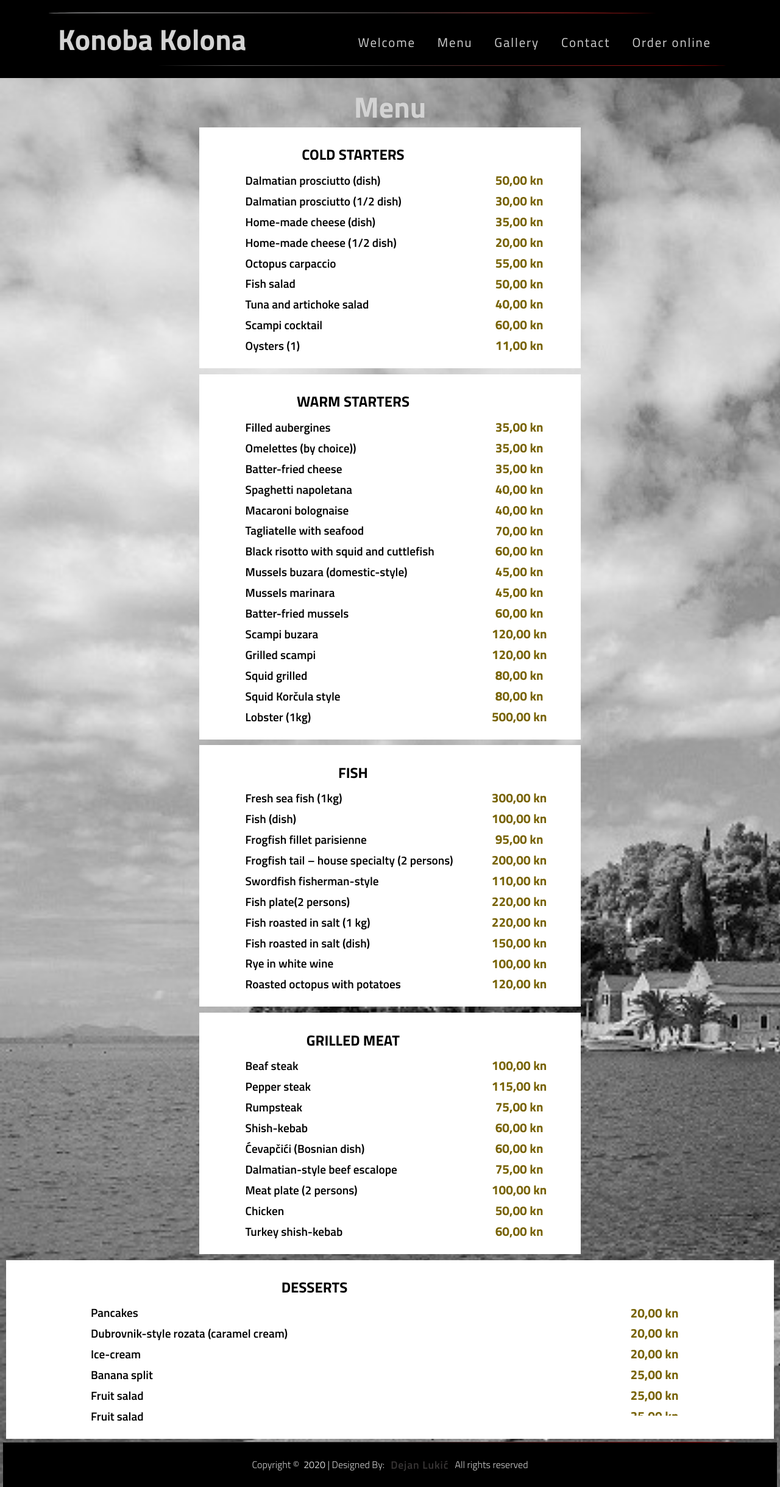
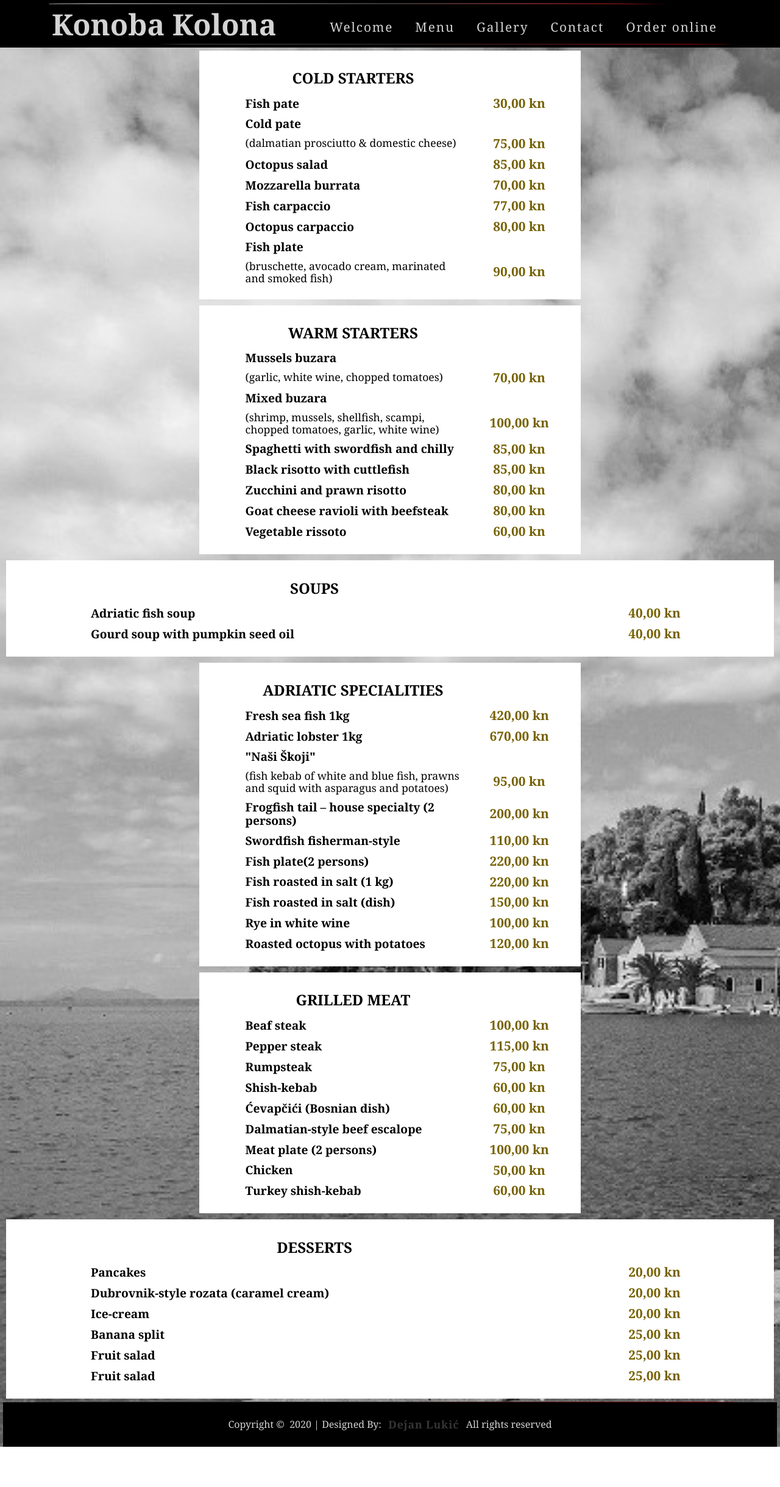
Before and after one commit to DejanSheki/Kolona, a PHP site: page /menu.php in a window 1280 px wide. Shown: the whole page at 61% size. After the commit the page ends 2373 px from the top, so only its background shows below. Run offline with PHP 8.4, Linux system fonts and the light colour scheme; some libraries are stand-ins or nearby versions.

Commit message:
sitne prepravke

```diff
--- a/cart.php
+++ b/cart.php
@@ -16,7 +16,10 @@
 
     <link rel="stylesheet" href="css/normalize.css">
     <link href="css/style.css" type="text/css" rel="stylesheet">
+    <link rel="stylesheet" href="https://unpkg.com/aos@next/dist/aos.css" />
     <link href="https://fonts.googleapis.com/css2?family=Titillium+Web:ital,wght@0,200;0,300;0,400;0,600;0,700;0,900;1,200;1,300;1,400;1,600;1,700&display=swap" rel="stylesheet">
+    <link href="https://fonts.googleapis.com/css2?family=Varela&display=swap" rel="stylesheet">
+    <link href="https://fonts.googleapis.com/css2?family=Noto+Serif:ital,wght@0,400;0,700;1,400;1,700&display=swap" rel="stylesheet">
 
     <script src="https://kit.fontawesome.com/ccf2869940.js" crossorigin="anonymous"></script>
     <script src="https://ajax.googleapis.com/ajax/libs/jquery/1.11.0/jquery.min.js"></script>
--- a/contact.php
+++ b/contact.php
@@ -19,11 +19,10 @@
     <link rel="stylesheet" href="https://unpkg.com/aos@next/dist/aos.css" />
     <link href="https://fonts.googleapis.com/css2?family=Titillium+Web:ital,wght@0,200;0,300;0,400;0,600;0,700;0,900;1,200;1,300;1,400;1,600;1,700&display=swap" rel="stylesheet">
     <link href="https://fonts.googleapis.com/css2?family=Varela&display=swap" rel="stylesheet">
+    <link href="https://fonts.googleapis.com/css2?family=Noto+Serif:ital,wght@0,400;0,700;1,400;1,700&display=swap" rel="stylesheet">
 
     <script src="https://kit.fontawesome.com/ccf2869940.js" crossorigin="anonymous"></script>
-	<script src="https://ajax.googleapis.com/ajax/libs/jquery/1.11.0/jquery.min.js"></script>
-	<script src="https://code.jquery.com/jquery-3.5.1.min.js"></script>
-
+    <script src="https://ajax.googleapis.com/ajax/libs/jquery/1.11.0/jquery.min.js"></script>
 </head>
 <body>
 	<?php include('templates/header.php'); ?>
--- a/css/style.css
+++ b/css/style.css
@@ -7,7 +7,7 @@
 body {
     background-color: #000000;
     margin: 0;
-    font-family: 'Titillium Web', sans-serif;
+    font-family: 'Noto Serif', serif;
 }
 
 p {
@@ -40,7 +40,7 @@
     width: 100%;
     background: #000000;
     color: rgb(211, 211, 211);
-    padding: 15px;
+    padding: 5px;
     display: flex;
     justify-content: space-between;
     align-items: center;
@@ -48,7 +48,7 @@
 
 .head {
     background-color: #000000;
-    padding: 20px 80px 20px 80px;
+    padding: 5px 80px 5px 80px;
     width: 100%;
     position: fixed;
     position: sticky;
@@ -57,6 +57,7 @@
 }
 
 .head h1 {
+    font-family: 'Noto Serif', serif;
     padding: 0;
 }
 
@@ -77,13 +78,19 @@
     color: rgb(211, 211, 211);
     font-weight: 500;
 }
-
-.nav li a:hover {
+.active,
+.activea:hover {
     color: rgb(211, 211, 211);
     border-bottom: 1px solid rgb(211, 211, 211);
     border-top: 1px solid rgb(211, 211, 211);
     border-radius: 10%;
 }
+/*.nav li a:hover {
+    color: rgb(211, 211, 211);
+    border-bottom: 1px solid rgb(211, 211, 211);
+    border-top: 1px solid rgb(211, 211, 211);
+    border-radius: 10%;
+}*/
 
 
 /* hamburger */
@@ -139,9 +146,11 @@
     position: relative;
     display: block;
     top: 80%;
-    font-size: 3em;
+    font-size: 3.3em;
     color: #fff;
+    letter-spacing: 0.4em;
 }
+
 
 
 /*the content*/
@@ -702,6 +711,7 @@
 .gallery {
     display: flex;
     padding: 20px;
+    padding-top: 0;
     flex-wrap: wrap;
 }
 
@@ -761,6 +771,15 @@
     align-self: center;
     font-size: 1.5em;
 }
+.bracket {
+    color: rgb(0, 0, 0);
+    font-weight: 500;
+    font-size: 1.1em;
+    grid-column-end: 3;
+    justify-self: baseline;
+    margin: 5px;
+}
+
 
 .menu_span {
     color: rgb(0, 0, 0);
@@ -781,6 +800,7 @@
     align-self: center;
     margin: 5px;
 }
+/* dashboard */
 
 .dashboard {
     background-color: rgb(255, 255, 255);
@@ -1010,6 +1030,10 @@
     .head h1 {
         font-size: 25px;
     }
+    .parallax h1 {
+
+        letter-spacing: 0.1em;
+    }
     .cont p {
         line-height: 1.1;
     }
--- a/gallery.php
+++ b/gallery.php
@@ -19,6 +19,7 @@
     <link rel="stylesheet" href="https://unpkg.com/aos@next/dist/aos.css" />
     <link href="https://fonts.googleapis.com/css2?family=Titillium+Web:ital,wght@0,200;0,300;0,400;0,600;0,700;0,900;1,200;1,300;1,400;1,600;1,700&display=swap" rel="stylesheet">
     <link href="https://fonts.googleapis.com/css2?family=Varela&display=swap" rel="stylesheet">
+    <link href="https://fonts.googleapis.com/css2?family=Noto+Serif:ital,wght@0,400;0,700;1,400;1,700&display=swap" rel="stylesheet">
 
     <script src="https://kit.fontawesome.com/ccf2869940.js" crossorigin="anonymous"></script>
     <script src="https://ajax.googleapis.com/ajax/libs/jquery/1.11.0/jquery.min.js"></script>
--- a/index.php
+++ b/index.php
@@ -22,6 +22,7 @@
     <link rel="stylesheet" href="https://unpkg.com/aos@next/dist/aos.css" />
     <link href="https://fonts.googleapis.com/css2?family=Titillium+Web:ital,wght@0,200;0,300;0,400;0,600;0,700;0,900;1,200;1,300;1,400;1,600;1,700&display=swap" rel="stylesheet">
     <link href="https://fonts.googleapis.com/css2?family=Varela&display=swap" rel="stylesheet">
+    <link href="https://fonts.googleapis.com/css2?family=Noto+Serif:ital,wght@0,400;0,700;1,400;1,700&display=swap" rel="stylesheet">
 
     <script src="https://kit.fontawesome.com/ccf2869940.js" crossorigin="anonymous"></script>
     <script src="https://ajax.googleapis.com/ajax/libs/jquery/1.11.0/jquery.min.js"></script>
--- a/login.php
+++ b/login.php
@@ -16,7 +16,10 @@
 
     <link rel="stylesheet" href="css/normalize.css">
     <link href="css/style.css" type="text/css" rel="stylesheet">
+    <link rel="stylesheet" href="https://unpkg.com/aos@next/dist/aos.css" />
     <link href="https://fonts.googleapis.com/css2?family=Titillium+Web:ital,wght@0,200;0,300;0,400;0,600;0,700;0,900;1,200;1,300;1,400;1,600;1,700&display=swap" rel="stylesheet">
+    <link href="https://fonts.googleapis.com/css2?family=Varela&display=swap" rel="stylesheet">
+    <link href="https://fonts.googleapis.com/css2?family=Noto+Serif:ital,wght@0,400;0,700;1,400;1,700&display=swap" rel="stylesheet">
 
     <script src="https://kit.fontawesome.com/ccf2869940.js" crossorigin="anonymous"></script>
     <script src="https://ajax.googleapis.com/ajax/libs/jquery/1.11.0/jquery.min.js"></script>
--- a/menu.php
+++ b/menu.php
@@ -19,6 +19,7 @@
     <link rel="stylesheet" href="https://unpkg.com/aos@next/dist/aos.css" />
     <link href="https://fonts.googleapis.com/css2?family=Titillium+Web:ital,wght@0,200;0,300;0,400;0,600;0,700;0,900;1,200;1,300;1,400;1,600;1,700&display=swap" rel="stylesheet">
     <link href="https://fonts.googleapis.com/css2?family=Varela&display=swap" rel="stylesheet">
+    <link href="https://fonts.googleapis.com/css2?family=Noto+Serif:ital,wght@0,400;0,700;1,400;1,700&display=swap" rel="stylesheet">
 
     <script src="https://kit.fontawesome.com/ccf2869940.js" crossorigin="anonymous"></script>
     <script src="https://ajax.googleapis.com/ajax/libs/jquery/1.11.0/jquery.min.js"></script>
@@ -27,43 +28,38 @@
 	<?php include('templates/header.php'); ?>
 
 	<div class="container">
-        <div><h1>Menu</h1></div>
+
 		<div class="contwrap">
 			<div class="menu" data-aos="zoom-in-up" data-aos-duration="1500">
                 <h2 class="center">COLD STARTERS</h2>
-                <p class="menu_span">Dalmatian prosciutto (dish)</p><p class="menu_price">50,00 kn</p>
-                <p class="menu_span">Dalmatian prosciutto (1/2 dish)</p><p class="menu_price">30,00 kn</p>
-                <p class="menu_span">Home-made cheese (dish)</p><p class="menu_price">35,00 kn</p>
-                <p class="menu_span">Home-made cheese (1/2 dish)</p><p class="menu_price">20,00 kn</p>
-                <p class="menu_span">Octopus carpaccio</p><p class="menu_price">55,00 kn</p>
-                <p class="menu_span">Fish salad</p><p class="menu_price">50,00 kn</p>
-                <p class="menu_span">Tuna and artichoke salad</p><p class="menu_price">40,00 kn</p>
-                <p class="menu_span">Scampi cocktail</p><p class="menu_price">60,00 kn</p>
-                <p class="menu_span">Oysters (1)</p><p class="menu_price">11,00 kn</p>
+                <p class="menu_span">Fish pate</p><p class="menu_price">30,00 kn</p>
+                <p class="menu_span">Cold pate</p><p class="bracket"> (dalmatian prosciutto & domestic cheese)</p><p class="menu_price">75,00 kn</p>
+                <p class="menu_span">Octopus salad</p><p class="menu_price">85,00 kn</p>
+                <p class="menu_span">Mozzarella burrata</p><p class="menu_price">70,00 kn</p>
+                <p class="menu_span">Fish carpaccio</p><p class="menu_price">77,00 kn</p>
+                <p class="menu_span">Octopus carpaccio</p><p class="menu_price">80,00 kn</p>
+                <p class="menu_span">Fish plate</p><p class="bracket"> (bruschette, avocado cream, marinated and smoked fish)</p><p class="menu_price">90,00 kn</p>
             </div>
             <div class="menu" data-aos="zoom-in-up" data-aos-duration="1500">
             <h2 class="center">WARM STARTERS</h2>
-                <p class="menu_span">Filled aubergines</p><p class="menu_price">35,00 kn</p>
-                <p class="menu_span">Omelettes (by choice))</p><p class="menu_price">35,00 kn</p>
-                <p class="menu_span">Batter-fried cheese</p><p class="menu_price">35,00 kn</p>
-                <p class="menu_span">Spaghetti napoletana</p><p class="menu_price">40,00 kn</p>
-                <p class="menu_span">Macaroni  bolognaise</p><p class="menu_price">40,00 kn</p>
-                <p class="menu_span">Tagliatelle with seafood</p><p class="menu_price">70,00 kn</p>
-                <p class="menu_span">Black risotto with squid and cuttlefish</p><p class="menu_price">60,00 kn</p>
-                <p class="menu_span">Mussels buzara (domestic-style)</p><p class="menu_price">45,00 kn</p>
-                <p class="menu_span">Mussels  marinara</p><p class="menu_price">45,00 kn</p>
-                <p class="menu_span">Batter-fried mussels</p><p class="menu_price">60,00 kn</p>
-                <p class="menu_span">Scampi buzara</p><p class="menu_price">120,00 kn</p>
-                <p class="menu_span">Grilled scampi</p><p class="menu_price">120,00 kn</p>
-                <p class="menu_span">Squid grilled</p><p class="menu_price">80,00 kn</p>
-                <p class="menu_span">Squid Korčula style</p><p class="menu_price">80,00 kn</p>
-                <p class="menu_span">Lobster (1kg)</p><p class="menu_price">500,00 kn</p>
+                <p class="menu_span">Mussels buzara</p><p class="bracket"> (garlic, white wine, chopped tomatoes)</p><p class="menu_price">70,00 kn</p>
+                <p class="menu_span">Mixed buzara</p><p class="bracket"> (shrimp, mussels, shellfish, scampi, chopped tomatoes, garlic, white wine)</p><p class="menu_price">100,00 kn</p>
+                <p class="menu_span">Spaghetti with swordfish and chilly</p><p class="menu_price">85,00 kn</p>
+                <p class="menu_span">Black risotto with cuttlefish</p><p class="menu_price">85,00 kn</p>
+                <p class="menu_span">Zucchini and prawn risotto</p><p class="menu_price">80,00 kn</p>
+                <p class="menu_span">Goat cheese ravioli with beefsteak</p><p class="menu_price">80,00 kn</p>
+                <p class="menu_span">Vegetable rissoto</p><p class="menu_price">60,00 kn</p>
+            </div>
+            <div class="menu dessert" data-aos="zoom-in" data-aos-duration="1500">
+                <h2 class="center">SOUPS</h2>
+                <p class="menu_span">Adriatic fish soup</p><p class="menu_price">40,00 kn</p>
+                <p class="menu_span">Gourd soup with pumpkin seed oil</p><p class="menu_price">40,00 kn</p>
             </div>
             <div class="menu" data-aos="zoom-in-up" data-aos-duration="1500">
-                <h2 class="center">FISH</h2>
-                <p class="menu_span">Fresh sea fish (1kg)</p><p class="menu_price">300,00 kn</p>
-                <p class="menu_span">Fish (dish)</p><p class="menu_price">100,00 kn</p>
-                <p class="menu_span">Frogfish fillet parisienne</p><p class="menu_price">95,00 kn</p>
+                <h2 class="center">ADRIATIC SPECIALITIES</h2>
+                <p class="menu_span">Fresh sea fish 1kg</p><p class="menu_price">420,00 kn</p>
+                <p class="menu_span">Adriatic lobster 1kg</p><p class="menu_price">670,00 kn</p>
+                <p class="menu_span">"Naši Škoji"</p><p class="bracket">(fish kebab of white and blue fish, prawns and squid with asparagus and potatoes)</p><p class="menu_price">95,00 kn</p>
                 <p class="menu_span">Frogfish tail – house specialty (2 persons)</p><p class="menu_price">200,00 kn</p>
                 <p class="menu_span">Swordfish fisherman-style</p><p class="menu_price">110,00 kn</p>
                 <p class="menu_span">Fish plate(2 persons)</p><p class="menu_price">220,00 kn</p>
--- a/orderonline.php
+++ b/orderonline.php
@@ -16,7 +16,10 @@
 
     <link rel="stylesheet" href="css/normalize.css">
     <link href="css/style.css" type="text/css" rel="stylesheet">
+    <link rel="stylesheet" href="https://unpkg.com/aos@next/dist/aos.css" />
     <link href="https://fonts.googleapis.com/css2?family=Titillium+Web:ital,wght@0,200;0,300;0,400;0,600;0,700;0,900;1,200;1,300;1,400;1,600;1,700&display=swap" rel="stylesheet">
+    <link href="https://fonts.googleapis.com/css2?family=Varela&display=swap" rel="stylesheet">
+    <link href="https://fonts.googleapis.com/css2?family=Noto+Serif:ital,wght@0,400;0,700;1,400;1,700&display=swap" rel="stylesheet">
 
     <script src="https://kit.fontawesome.com/ccf2869940.js" crossorigin="anonymous"></script>
     <script src="https://ajax.googleapis.com/ajax/libs/jquery/1.11.0/jquery.min.js"></script>
--- a/script/main.js
+++ b/script/main.js
@@ -5,3 +5,17 @@
         $('.responsive-menu').slideToggle();
     });
 });
+
+// active hover //
+
+var header = document.getElementById("active");
+var btns = header.getElementsByClassName("activea");
+for (var i = 0; i < btns.length; i++) {
+    btns[i].addEventListener("click", function() {
+        var current = document.getElementsByClassName("active");
+        if (current.length > 0) {
+            current[0].className = current[0].className.replace(" active", "");
+        }
+        this.className += " active";
+    });
+}
--- a/signup.php
+++ b/signup.php
@@ -5,7 +5,7 @@
     <meta name="viewport" content="width=device-width, initial-scale=1.0">
     <meta http-equiv="X-UA-Compatible" content="IE=edge">
 
-<title>Konoba Kolona | Cavtat</title>
+    <title>Konoba Kolona | Cavtat</title>
 
     <meta name="description" content="Restaurant, Cavtat, Seafood">
     <meta name="author" content="Dejan Lukic">
@@ -16,7 +16,10 @@
 
     <link rel="stylesheet" href="css/normalize.css">
     <link href="css/style.css" type="text/css" rel="stylesheet">
+    <link rel="stylesheet" href="https://unpkg.com/aos@next/dist/aos.css" />
     <link href="https://fonts.googleapis.com/css2?family=Titillium+Web:ital,wght@0,200;0,300;0,400;0,600;0,700;0,900;1,200;1,300;1,400;1,600;1,700&display=swap" rel="stylesheet">
+    <link href="https://fonts.googleapis.com/css2?family=Varela&display=swap" rel="stylesheet">
+    <link href="https://fonts.googleapis.com/css2?family=Noto+Serif:ital,wght@0,400;0,700;1,400;1,700&display=swap" rel="stylesheet">
 
     <script src="https://kit.fontawesome.com/ccf2869940.js" crossorigin="anonymous"></script>
     <script src="https://ajax.googleapis.com/ajax/libs/jquery/1.11.0/jquery.min.js"></script>
--- a/templates/header.php
+++ b/templates/header.php
@@ -6,12 +6,12 @@
             <h1>Konoba Kolona</h1>
             <nav>
                 <div class="nav">
-                    <ul>
-                        <li><a href="index.php">Welcome</a></li>
-                        <li><a href="menu.php">Menu</a></li>
-                        <li><a href="gallery.php">Gallery</a></li>
-                        <li><a href="contact.php">Contact</a></li>
-                        <li><a href="login.php">Order online</a></li>
+                    <ul id="active">
+                        <li><a class="activea" href="index.php">Welcome</a></li>
+                        <li><a class="activea" href="menu.php">Menu</a></li>
+                        <li><a class="activea" href="gallery.php">Gallery</a></li>
+                        <li><a class="activea" href="contact.php">Contact</a></li>
+                        <li><a class="activea" href="login.php">Order online</a></li>
                         <li><i class="fas fa-bars fa-2x"></i></li>
                     </ul>
                 </div>
```
Also changed, not shown: registration.sql (added, +79 -0 lines). Lines whose indentation alone changed are shown as unchanged.
